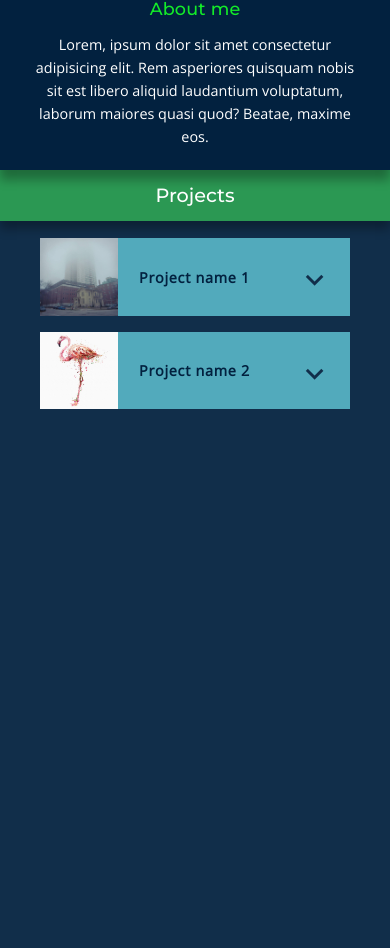
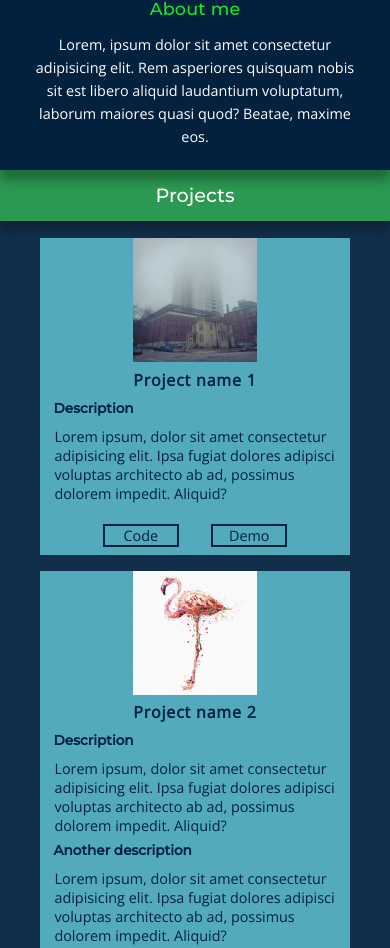
Before and after one commit to EnriOv/Portfolio_Design_One, a website: page root/index.html in a window 390 px wide. Shown: the part 438-1386 px from the top of the page. Before the commit the page ends 855 px from the top, so only its background shows below. Drawn offline with nearby package versions, Linux system fonts and the light colour scheme.

Commit message:
Modified project container to display information of projects in phone view.

```diff
--- a/root/css/mainStyles.css
+++ b/root/css/mainStyles.css
@@ -183,6 +183,15 @@ body {
     .hero_bg .info_buttons a {
       color: #FFF;
       text-decoration: none; }
+  .hero_bg i {
+    grid-area: name;
+    display: flex;
+    justify-self: right;
+    align-items: center;
+    transform: rotate(90deg) translate(3px, 0);
+    padding-top: 1em;
+    font-size: 2.2rem;
+    color: #112E4A; }
   @media only screen and (max-width: 280px) {
     .hero_bg h1 {
       font-size: 1rem;
@@ -492,12 +501,13 @@ body {
 .project_container {
   background-color: #52AABC;
   display: grid;
-  grid-template-columns: 1fr 3fr;
+  grid-template-columns: auto;
   grid-template-rows: auto;
-  grid-template-areas: "image name";
+  grid-template-areas: "image"
+ "name"
+ "info";
   margin: 0.5em 0;
   border: none;
-  cursor: pointer;
   /* Responsive design for tablet display */
   /* Responsive design for desktop display */
   /* Responsive design for large desktop displays */
@@ -508,42 +518,46 @@ body {
   .project_container .img_project::before {
     content: "";
     display: block;
-    padding-bottom: 100%; }
+    padding-bottom: 40%; }
   .project_container img {
     position: absolute;
-    width: 100%;
+    width: 40%;
     height: auto;
     top: 0;
     left: 0;
+    transform: translate(75%, 0);
     border: none; }
   .project_container .project-info {
-    display: none; }
+    grid-area: info;
+    display: grid;
+    grid-template-columns: auto;
+    grid-template-rows: auto auto;
+    grid-template-areas: "description"
+ "buttons"; }
   .project_container .name_project {
     color: #02213F;
+    font-size: 1rem;
     grid-area: name;
-    display: flex;
     margin: 0;
-    padding: 1em 5em 1em 1.5em;
-    align-items: center; }
-  .project_container i {
-    grid-area: name;
-    display: flex;
-    justify-self: right;
+    padding: 0.4em 0.2em;
     align-items: center;
-    transform: rotate(90deg) translate(3px, 0);
-    padding-top: 1em;
-    font-size: 2.2rem;
-    color: #112E4A; }
+    text-align: center; }
+  .project_container .description {
+    grid-area: description; }
   .project_container h4 {
     color: #02213F;
-    margin: 1em 0.8em 0.8em 0.9em; }
+    margin: 0.2em 0.8em 0.8em 1em;
+    font-size: 0.85rem; }
   .project_container p {
     color: #02213F;
     grid-area: info;
-    display: none;
-    margin: 0 1em; }
+    display: block;
+    margin: 0.5em 1em; }
   .project_container .buttons_project {
-    display: none; }
+    grid-area: buttons;
+    display: block;
+    text-align: center;
+    align-self: end; }
   .project_container ul {
     list-style-type: none;
     margin-bottom: 0.5em;
--- a/root/index.html
+++ b/root/index.html
@@ -39,6 +39,8 @@
             </button>
         </div>
 
+        <!-- <i class="material-icons">chevron_right</i> -->
+
     </section>
 
     <section class="about_me">
@@ -75,7 +77,6 @@
                     </ul>
                 </div>
             </div>
-            <i class="material-icons">chevron_right</i>
         </div>
 
         <div class="project_container">
@@ -98,7 +99,7 @@
                     </ul>
                 </div>
             </div>
-            <i class="material-icons">chevron_right</i>
+
         </div>
 
     </section>
--- a/root/scss/main.scss
+++ b/root/scss/main.scss
@@ -127,6 +127,17 @@ body {
             color: $default;
             text-decoration: none;
         }
+    }
+
+    i {
+        grid-area: name;
+        display: flex;
+        justify-self: right;
+        align-items: center;
+        transform: rotate(90deg) translate(3px, 0);;
+        padding-top: 1em;
+        font-size: 2.2rem;
+        color: $main_bg_color;
     }
 
     /* Responsive design for galaxy fold display */
@@ -598,12 +609,13 @@ body {
 .project_container {
     background-color: $projects_bg_color;
     display: grid;
-    grid-template-columns: 1fr 3fr;
+    grid-template-columns: auto;
     grid-template-rows: auto;
-    grid-template-areas: "image name";
+    grid-template-areas: "image"
+                         "name"
+                         "info";
     margin: 0.5em 0;
     border: none;
-    cursor: pointer;
 
     .img_project {
         grid-area: image;
@@ -613,60 +625,64 @@ body {
     .img_project::before {
         content: "";
         display: block;
-        padding-bottom: 100%;
+        padding-bottom: 40%;
     }
 
     img {
         position: absolute;
-        width: 100%;
+        width: 40%;
         height: auto;
         top: 0;
         left: 0;
+        transform: translate(75%, 0);
         border: none;
     }
 
     .project-info {
-        display: none;
+        grid-area: info;
+        display: grid;
+        grid-template-columns: auto;
+        grid-template-rows: auto auto;
+        grid-template-areas: "description"
+                                "buttons";
     }
 
     .name_project {
         @extend %project_name_font;
         color: $project_name_font_color;
+        font-size: 1rem;
         grid-area: name;
-        display: flex;
         margin: 0;
-        padding: 1em 5em 1em 1.5em;
+        padding: 0.4em 0.2em;
         align-items: center;
+        text-align: center;
     }
 
-    i {
-        grid-area: name;
-        display: flex;
-        justify-self: right;
-        align-items: center;
-        transform: rotate(90deg) translate(3px, 0);;
-        padding-top: 1em;
-        font-size: 2.2rem;
-        color: $main_bg_color;
+    .description {
+        grid-area: description;
     }
 
     h4 {
         @extend %project_subtitles_font;
         color: $project_name_font_color;
-        margin: 1em 0.8em 0.8em 0.9em;
+        margin: 0.2em 0.8em 0.8em 1em;
+        font-size: 0.85rem;
     }
 
     p {
         @extend %project_description_font;
         color: $project_name_font_color;
         grid-area: info;
-        display: none;
-        margin: 0 1em;
+        display: block;
+        margin: 0.5em 1em;
     }
 
     .buttons_project {
         @extend %project_buttons_font;
-        display: none;
+        grid-area: buttons;
+        display: block;
+        text-align: center;
+        align-self: end;
     }
 
     ul {
```
